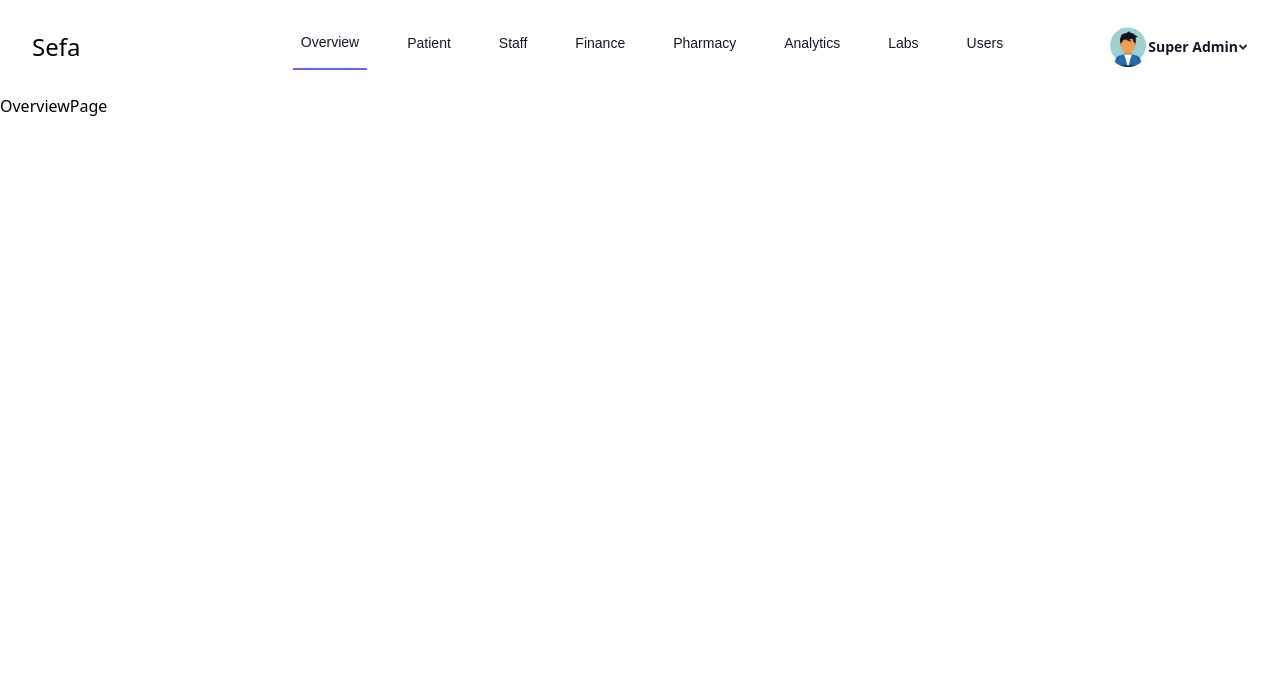
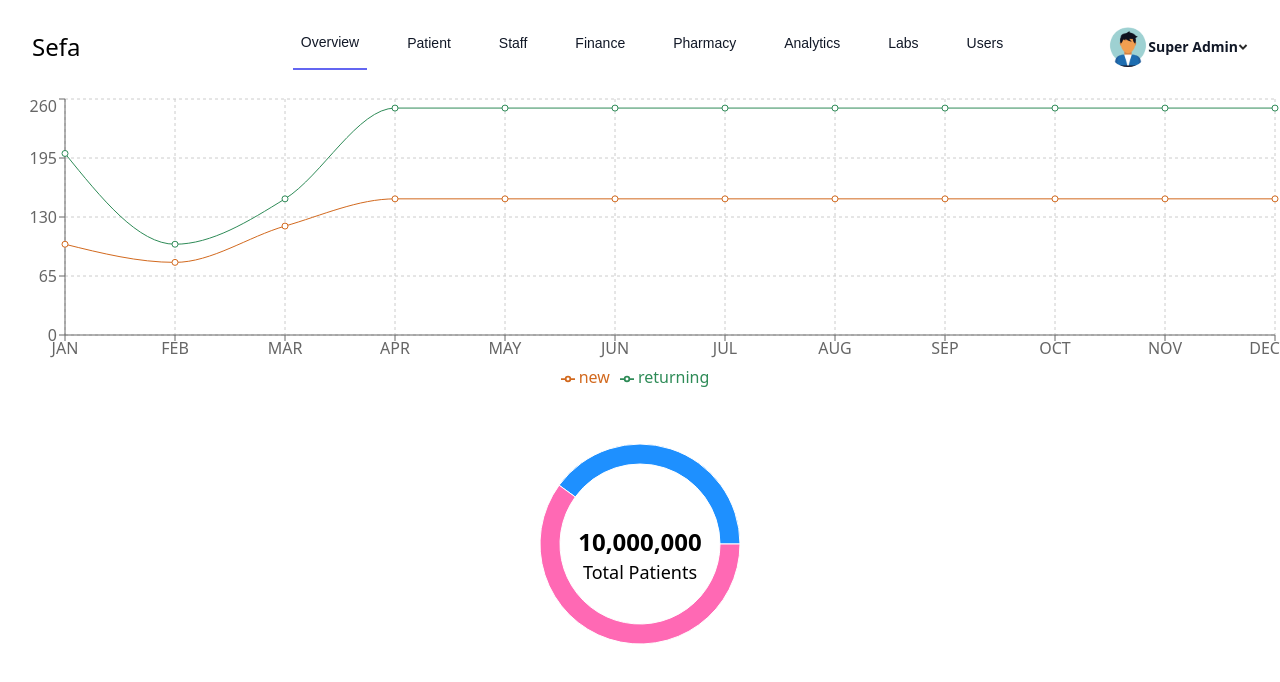
Before and after one commit to Kaylahray/Sefa_medical_application, a React (Create React App) app: page / in a window 1280 px wide. Shown: the top 682 px of the page. Built offline with nearby package versions, Linux system fonts and the light colour scheme.

Commit message:
new commit

```diff
--- a/package.json
+++ b/package.json
@@ -11,6 +11,7 @@
     "react-dom": "^18.3.1",
     "react-router-dom": "^6.26.1",
     "react-scripts": "5.0.1",
+    "recharts": "^2.12.7",
     "web-vitals": "^2.1.0"
   },
   "scripts": {
--- a/src/Components/Content/Navbar.jsx
+++ b/src/Components/Content/Navbar.jsx
@@ -66,10 +66,7 @@ const Navbar = () => {
 
       {mobileMenuOpen && (
         <div className="lg:hidden">
-          <div
-            className="fixed inset-0 z-50"
-            aria-hidden="true"
-          ></div>
+          <div className="fixed inset-0 z-50" aria-hidden="true"></div>
           <div className="fixed inset-y-0 right-0 z-50 w-full overflow-y-auto bg-white px-6 py-6 sm:max-w-sm sm:ring-1 sm:ring-gray-900/10">
             <div className="flex items-center justify-between">
               <Link to="/" className="-m-1.5 p-1.5">
--- /dev/null
+++ b/src/Components/patient/charts/GenderDonutChart.jsx
@@ -0,0 +1,58 @@
+import React from "react";
+import { PieChart, Pie, Tooltip, Cell, ResponsiveContainer } from "recharts";
+
+const data = [
+  { name: "Male", value: 4000000 },
+  { name: "Female", value: 6000000 },
+];
+
+const COLORS = ["#1E90FF", "#FF69B4"];
+
+const GenderDonutChart = () => {
+  const totalPopulation = data.reduce((acc, entry) => acc + entry.value, 0);
+
+  return (
+    <ResponsiveContainer width="100%" height={300}>
+      <PieChart>
+        <Pie
+          data={data}
+          cx="50%"
+          cy="50%"
+          innerRadius={80}
+          outerRadius={100}
+          fill="#8884d8"
+          paddingAngle={0}
+          dataKey="value"
+        >
+          {data.map((entry, index) => (
+            <Cell key={`cell-${index}`} fill={COLORS[index % COLORS.length]} />
+          ))}
+        </Pie>
+
+        <text
+          x="50%"
+          y="50%"
+          textAnchor="middle"
+          dominantBaseline="middle"
+          fontSize={24}
+          fontWeight="bold"
+        >
+          {totalPopulation.toLocaleString()}
+        </text>
+        <text
+          x="50%"
+          y="60%"
+          textAnchor="middle"
+          dominantBaseline="middle"
+          fontSize={18}
+        >
+          Total Patients
+        </text>
+
+        <Tooltip />
+      </PieChart>
+    </ResponsiveContainer>
+  );
+};
+
+export default GenderDonutChart;
--- /dev/null
+++ b/src/Components/patient/charts/PatientLineChart.jsx
@@ -0,0 +1,48 @@
+import React from "react";
+import {
+  LineChart,
+  Line,
+  XAxis,
+  YAxis,
+  CartesianGrid,
+  Tooltip,
+  Legend,
+  ResponsiveContainer,
+} from "recharts";
+
+const data = [
+  { month: "JAN", new: 100, returning: 200 },
+  { month: "FEB", new: 80, returning: 100 },
+  { month: "MAR", new: 120, returning: 150 },
+  { month: "APR", new: 150, returning: 250 },
+  { month: "MAY", new: 150, returning: 250 },
+  { month: "JUN", new: 150, returning: 250 },
+  { month: "JUL", new: 150, returning: 250 },
+  { month: "AUG", new: 150, returning: 250 },
+  { month: "SEP", new: 150, returning: 250 },
+  { month: "OCT", new: 150, returning: 250 },
+  { month: "NOV", new: 150, returning: 250 },
+  { month: "DEC", new: 150, returning: 250 },
+  // Add other months here...
+];
+
+const PatientLineChart = () => (
+  <ResponsiveContainer width="100%" height={300}>
+    <LineChart data={data}>
+      <CartesianGrid strokeDasharray="3 3" />
+      <XAxis dataKey="month" />
+      <YAxis />
+      <Tooltip />
+      <Legend />
+      <Line
+        type="monotone"
+        dataKey="new"
+        stroke="#D2691E"
+        activeDot={{ r: 8 }}
+      />
+      <Line type="monotone" dataKey="returning" stroke="#2E8B57" />
+    </LineChart>
+  </ResponsiveContainer>
+);
+
+export default PatientLineChart;
--- a/src/layout/layout.jsx
+++ b/src/layout/layout.jsx
@@ -1,6 +1,6 @@
 import React from "react";
 import { Outlet } from "react-router-dom";
-import Navbar from "../components/Content/Navbar";
+import Navbar from "../components/content/Navbar";
 
 const Layout = () => {
   return (
--- a/src/pages/overviewpage/OverviewPage.jsx
+++ b/src/pages/overviewpage/OverviewPage.jsx
@@ -1,9 +1,14 @@
-import React from 'react'
+import React from "react";
+import PatientLineChart from "../../components/patient/charts/PatientLineChart";
+import GenderDonutChart from "../../components/patient/charts/GenderDonutChart";
 
 const OverviewPage = () => {
   return (
-    <div>OverviewPage</div>
-  )
-}
+    <div>
+      <PatientLineChart />
+      <GenderDonutChart />
+    </div>
+  );
+};
 
-export default OverviewPage
+export default OverviewPage;
```
Also changed, not shown: 1 other file (tests, documents, lock files or other folders).
